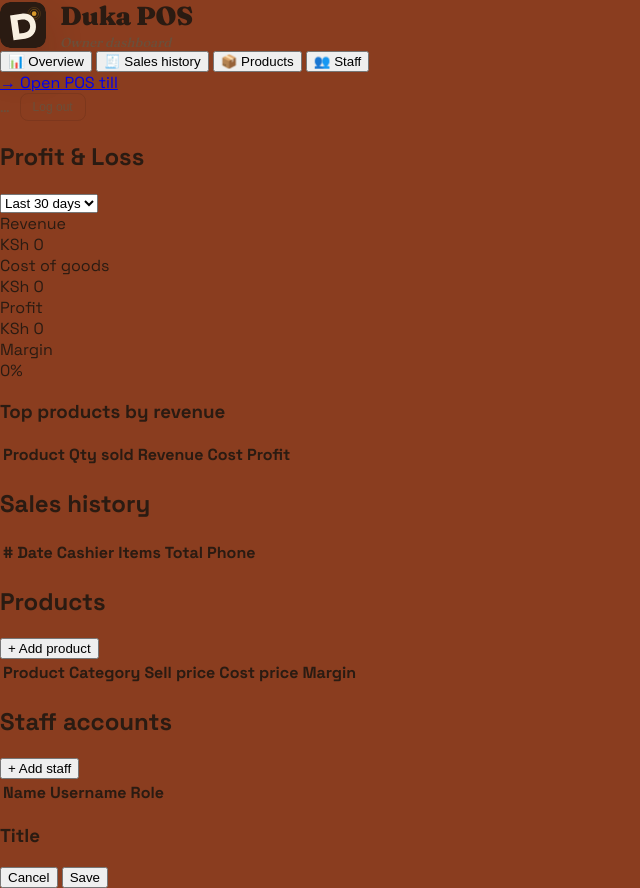
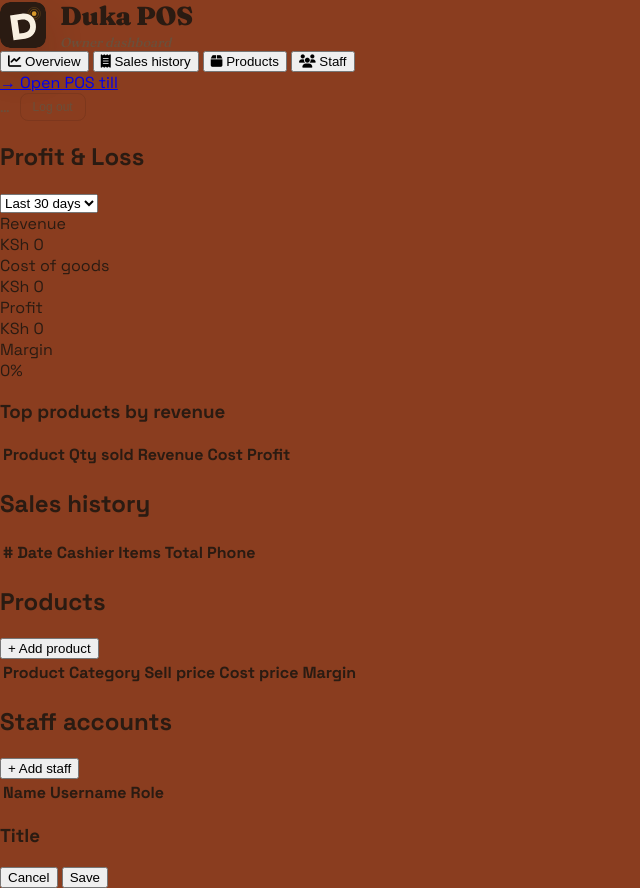
Before and after one commit to Ayub-tech-del/Duka-POS, a website: page public/dashboard.html in a window 1280 px wide. Shown: the whole page, without its empty margins (0-640 px from the left). Drawn offline with Linux system fonts and the light colour scheme.

Commit message:
replace nav emoji with Font Awesome icons

```diff
--- a/public/dashboard.html
+++ b/public/dashboard.html
@@ -7,6 +7,7 @@
 <title>Duka POS — Dashboard</title>
 <link rel="preconnect" href="https://fonts.googleapis.com">
 <link href="https://fonts.googleapis.com/css2?family=Space+Grotesk:wght@400;500;700&family=Fraunces:opsz,wght@9..144,500;9..144,700;9..144,900&family=JetBrains+Mono:wght@400;600&display=swap" rel="stylesheet">
+<link rel="stylesheet" href="https://cdnjs.cloudflare.com/ajax/libs/font-awesome/6.5.1/css/all.min.css">
 <link rel="stylesheet" href="style.css">
 <link rel="stylesheet" href="dashboard.css">
 </head>
@@ -23,10 +24,10 @@
     </div>
 
     <nav class="nav">
-      <button class="nav-item active" data-tab="overview">📊 Overview</button>
-      <button class="nav-item" data-tab="sales">🧾 Sales history</button>
-      <button class="nav-item" data-tab="products">📦 Products</button>
-      <button class="nav-item" data-tab="staff">👥 Staff</button>
+      <button class="nav-item active" data-tab="overview"><i class="fa-solid fa-chart-line nav-icon"></i> Overview</button>
+      <button class="nav-item" data-tab="sales"><i class="fa-solid fa-receipt nav-icon"></i> Sales history</button>
+      <button class="nav-item" data-tab="products"><i class="fa-solid fa-box nav-icon"></i> Products</button>
+      <button class="nav-item" data-tab="staff"><i class="fa-solid fa-users nav-icon"></i> Staff</button>
     </nav>
 
     <div class="sidebar-footer">
```
